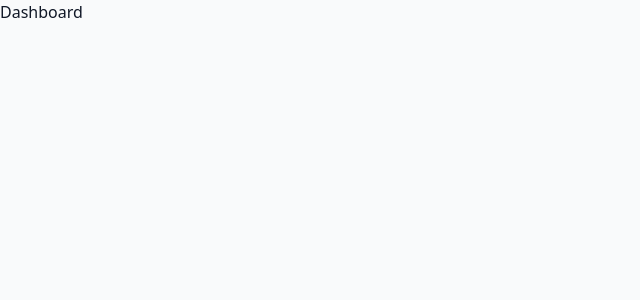
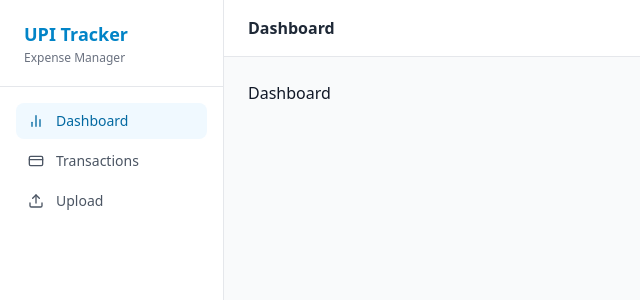
Before and after one commit to rhoitjadhav/claude-data, a React (Vite) app in the folder frontend/: page /dashboard in a window 1280 px wide. Shown: the top 300 px of the page, without its empty margins (0-640 px from the left). Built offline with nearby package versions, Linux system fonts and the light colour scheme.

Commit message:
feat: Layout sidebar, FilterBar component, utils

```diff
--- /dev/null
+++ b/frontend/src/components/FilterBar.tsx
@@ -0,0 +1,50 @@
+import { useFilterStore } from '../store/filterStore'
+
+const CATEGORIES = [
+  'Food & Dining', 'Transport', 'Groceries', 'Shopping',
+  'Entertainment', 'Health', 'Utilities', 'Education', 'Finance', 'Uncategorized',
+]
+
+export default function FilterBar() {
+  const { category, startDate, endDate, search, setCategory, setStartDate, setEndDate, setSearch, reset } =
+    useFilterStore()
+
+  return (
+    <div className="flex flex-wrap gap-3 bg-white p-4 rounded-xl border border-gray-200 mb-5">
+      <input
+        type="text"
+        placeholder="Search transactions..."
+        value={search}
+        onChange={e => setSearch(e.target.value)}
+        className="border border-gray-300 rounded-lg px-3 py-2 text-sm flex-1 min-w-[200px] focus:outline-none focus:ring-2 focus:ring-brand-500"
+      />
+      <select
+        value={category}
+        onChange={e => setCategory(e.target.value)}
+        className="border border-gray-300 rounded-lg px-3 py-2 text-sm focus:outline-none focus:ring-2 focus:ring-brand-500"
+      >
+        <option value="">All Categories</option>
+        {CATEGORIES.map(c => <option key={c} value={c}>{c}</option>)}
+      </select>
+      <input
+        type="date"
+        value={startDate}
+        onChange={e => setStartDate(e.target.value)}
+        className="border border-gray-300 rounded-lg px-3 py-2 text-sm focus:outline-none focus:ring-2 focus:ring-brand-500"
+      />
+      <span className="self-center text-gray-400 text-sm">to</span>
+      <input
+        type="date"
+        value={endDate}
+        onChange={e => setEndDate(e.target.value)}
+        className="border border-gray-300 rounded-lg px-3 py-2 text-sm focus:outline-none focus:ring-2 focus:ring-brand-500"
+      />
+      <button
+        onClick={reset}
+        className="px-4 py-2 text-sm text-gray-600 border border-gray-300 rounded-lg hover:bg-gray-50"
+      >
+        Reset
+      </button>
+    </div>
+  )
+}
--- a/frontend/src/components/Layout.tsx
+++ b/frontend/src/components/Layout.tsx
@@ -1,2 +1,54 @@
-import { Outlet } from 'react-router-dom'
-export default function Layout() { return <div><Outlet /></div> }
+import { Link, Outlet, useLocation } from 'react-router-dom'
+import { BarChart2, CreditCard, Upload } from 'lucide-react'
+import { cn } from '../lib/utils'
+
+const nav = [
+  { to: '/dashboard', label: 'Dashboard', icon: BarChart2 },
+  { to: '/transactions', label: 'Transactions', icon: CreditCard },
+  { to: '/upload', label: 'Upload', icon: Upload },
+]
+
+export default function Layout() {
+  const { pathname } = useLocation()
+
+  return (
+    <div className="flex h-screen bg-gray-50">
+      {/* Sidebar */}
+      <aside className="w-56 bg-white border-r border-gray-200 flex flex-col">
+        <div className="px-6 py-5 border-b border-gray-200">
+          <h1 className="text-lg font-bold text-brand-600">UPI Tracker</h1>
+          <p className="text-xs text-gray-500 mt-0.5">Expense Manager</p>
+        </div>
+        <nav className="flex-1 p-4 space-y-1">
+          {nav.map(({ to, label, icon: Icon }) => (
+            <Link
+              key={to}
+              to={to}
+              className={cn(
+                'flex items-center gap-3 px-3 py-2 rounded-lg text-sm font-medium transition-colors',
+                pathname === to
+                  ? 'bg-brand-50 text-brand-700'
+                  : 'text-gray-600 hover:bg-gray-100'
+              )}
+            >
+              <Icon size={16} />
+              {label}
+            </Link>
+          ))}
+        </nav>
+      </aside>
+
+      {/* Main */}
+      <div className="flex-1 flex flex-col overflow-hidden">
+        <header className="bg-white border-b border-gray-200 px-6 py-4">
+          <h2 className="text-base font-semibold text-gray-800">
+            {nav.find(n => n.to === pathname)?.label ?? 'UPI Tracker'}
+          </h2>
+        </header>
+        <main className="flex-1 overflow-auto p-6">
+          <Outlet />
+        </main>
+      </div>
+    </div>
+  )
+}
--- /dev/null
+++ b/frontend/src/lib/utils.ts
@@ -0,0 +1,10 @@
+import { clsx, type ClassValue } from 'clsx'
+import { twMerge } from 'tailwind-merge'
+
+export function cn(...inputs: ClassValue[]) {
+  return twMerge(clsx(inputs))
+}
+
+export function formatCurrency(amount: string | number): string {
+  return `₹${Number(amount).toLocaleString('en-IN', { minimumFractionDigits: 2 })}`
+}
```
